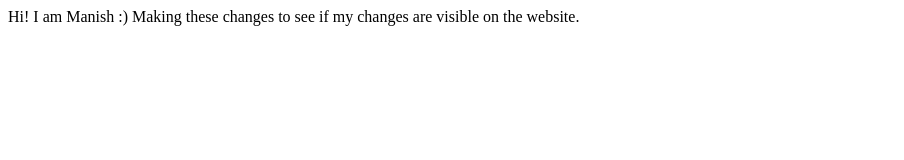
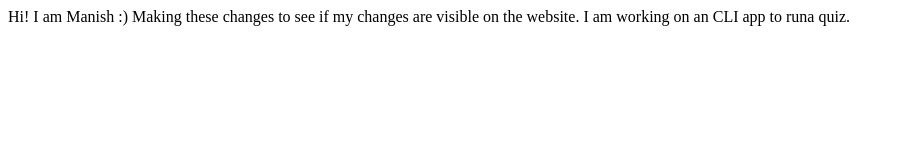
Before and after one commit to manishkannann/manishkannan-portfolio, a plain HTML site: page index.html in a window 1280 px wide. Shown: the whole page, without its empty margins (0-904 px from the left). Drawn offline with Linux system fonts and the light colour scheme.

Commit message:
update details of project.

```diff
--- a/index.html
+++ b/index.html
@@ -9,5 +9,7 @@
 <body>
     Hi! I am Manish :)
     Making these changes to see if my changes are visible on the website.
+
+    I am working on an CLI app to runa quiz.
 </body>
 </html>
```
